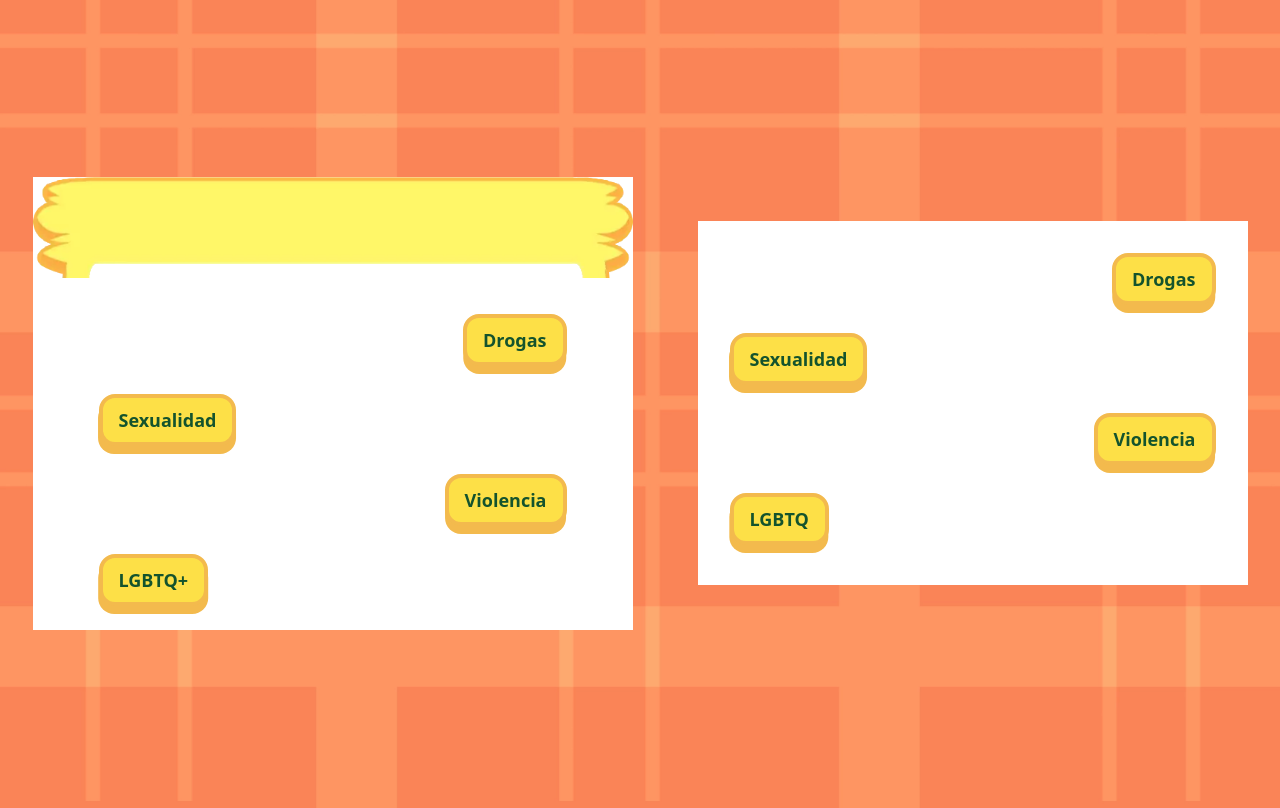
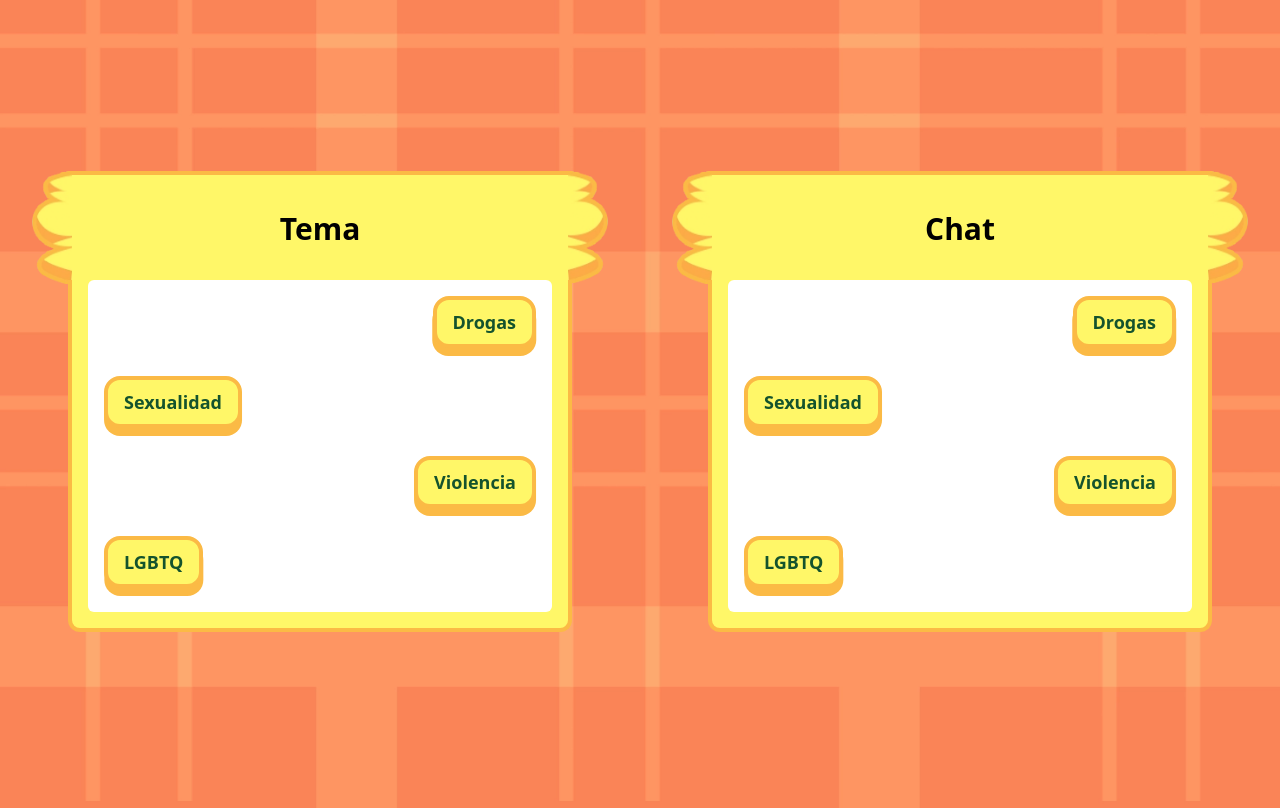
Before and after one commit to YouJu0/YouJu, a PHP site: page /src/index.php in a window 1280 px wide. Shown: the part 1601-2409 px from the top of the page. Run offline with PHP 8.4, Linux system fonts and the light colour scheme; some libraries are stand-ins or nearby versions.

Commit message:
Avances en Chat y Temas de la tercera seccion, marco y titulo + botones

```diff
--- a/src/index.php
+++ b/src/index.php
@@ -135,9 +135,9 @@ if (!isset($_SESSION['sesionMain'])) {
         </div>
       </div>
       <?php if (isset($_SESSION['sesionMain'])): ?>
-        <a href="./pages/chat/chat.php">Foro</a>
+        <a href="./pages/chat/chat.php">Chat</a>
       <?php else: ?>
-        <button id="openPopup">Foro</button>
+        <button id="openPopup">Chat</button>
       <?php endif; ?>
 
 
@@ -207,14 +207,14 @@ if (!isset($_SESSION['sesionMain'])) {
     <section id="welcome" class="flex flex-col xl:flex-row justify-between items-center h-screen bg-[url('./assets/section-one/bg.webp')] bg-cover bg-no-repeat bg-center overflow-hidden px-24">
       <div class=" flex flex-col justify-center items-center w-5/6 xl:w-auto">
         <div class="flex items-center p-14 text-[#A7DE72] overflow-hidden ">
-          <img src="./assets/section-one/lines-title.png" class="h-32" alt="">
+          <img src="./assets/section-one/lines-title.webp" class="w-24" alt="">
           <div class="flex flex-col justify-center mx-4">
             <h1 class="text-2xl sm:text-xl md:text-3xl lg:text-7xl font-semibold leading-tight text-center mx-auto">
               ¡Bienvenida Juventud!
             </h1>
-            <img src="./assets/section-one/underline.webp" class="w-4/5 m-auto mt-2 sm:w-3/5 md:w-2/5 sm:mt-4" alt="">
+            <img src="./assets/section-one/underline.webp" class="w-24 m-auto mt-2 sm:w-3/5 md:w-2/5 sm:mt-4" alt="">
           </div>
-          <img src="./assets/section-one/lines-title2.webp" class="h-32 " alt="">
+          <img src="./assets/section-one/lines-title2.webp" class="h-32" alt="">
         </div>
 
         <a href="#services" id="start-button" class="btn flex items-center justify-center relative">
@@ -235,7 +235,7 @@ if (!isset($_SESSION['sesionMain'])) {
 
     <!-- Inicio de Sección de Servicios  -->
 
-    <section id="services" class="flex justify-center items-center h-screen w-full relative bg-[url('./assets/section-two/bg.png')] bg-cover bg-no-repeat bg-center">
+    <section id="services" class="flex justify-center items-center h-screen w-full relative bg-[url('./assets/section-two/bg.webp')] bg-cover bg-no-repeat bg-center">
       <div class="swiper-container relative w-[200px]">
         <div class="swiper-wrapper">
           <div class="swiper-slide">
@@ -272,82 +272,102 @@ if (!isset($_SESSION['sesionMain'])) {
 
     <!-- Fin de Sección de Servicios  -->
 
-    <!-- Inicio del Foro y Temas  -->
+    <!-- Inicio del Chat y Temas  -->
 
-    <section id="forum-and-threads" class="flex justify-center  items-center h-[calc(100vh+0.56rem)] w-full relative bg-[url('./assets/section-three/bg.webp')] bg-cover bg-no-repeat bg-center">
+    <section id="chat-and-threads" class="flex justify-center  items-center h-[calc(100vh+0.56rem)] w-full relative bg-[url('./assets/section-three/bg.webp')] bg-cover bg-no-repeat bg-center">
 
-      <!-- Foro -->
-      <div id="forum" class="w-[600px] flex flex-col gap-5 mx-auto bg-white">
-        <img src="./assets/section-three/freame-header.webp" class="flex w-full relative top-0" alt="">
-        <div class="w-[500px] outline-offset-0 outline-8 outline-[#cede72] flex flex-col gap-5 mx-auto bg-white p-4">
+      <!-- Temas -->
+      <div id="threads" class="w-[650px]  flex flex-col mx-auto p-8">
+        <div class="flex justify-between items-stretch h-max ">
+          <img src="./assets/section-three/shape.webp" class="flex w-10" alt="">
+          <h3 class="flex bg-[#fff768] relative w-full justify-center items-center h-auto text-3xl font-bold border-t-4 border-[#fbba45]">Tema</h3>
+          <img src="./assets/section-three/shape.webp" class="flex w-10 scale-x-[-1]" alt="">
+        </div>
+
+        <div class="flex relative outline-offset-0 outline-8 -top-1  flex-col gap-5 mx-auto p-4 border-x-4 border-b-4 rounded-b-xl bg-[#fff768] border-[#fbba45] w-[calc(100%-4.5rem)]">
+
+          <div class="w-full rounded-md outline-offset-0 outline-8 flex flex-col gap-5 mx-auto -mt-4 bg-white p-4">
             <div class="bubble relative self-end w-max max-w-full mb-[8px]">
-            <div class="absolute z-0 left-[50%] translate-x-[-50%] w-full h-full top-[8px] rounded-2xl bg-[#F3BA4D]"></div>
-            <div class="sticky z-10 border-4 border-[#F3BA4D] w-max max-w-full bg-yellow-300 text-green-900 font-bold text-lg px-4 py-2 rounded-2xl truncate">
+              <div class="absolute z-0 left-[50%] translate-x-[-50%] w-full h-full top-[8px] rounded-2xl bg-[#fbba45]"></div>
+
+              <div class="sticky z-10 border-4 border-[#fbba45] w-max max-w-full bg-[#fff768] text-green-900 font-bold text-lg px-4 py-2 rounded-2xl truncate">
                 Drogas
               </div>
             </div>
+            <div class="bubble relative self-start w-max max-w-full mb-[8px]">
+              <div class="absolute z-0 left-[50%] translate-x-[-50%] w-full h-full top-[8px] rounded-2xl bg-[#fbba45]"></div>
 
-          <div class="bubble relative self-start w-max max-w-full mb-[8px]">
-            <div class="absolute z-0 left-[50%] translate-x-[-50%] w-full h-full top-[8px] rounded-2xl bg-[#F3BA4D]"></div>
-            <div class="sticky z-10 border-4 border-[#F3BA4D] w-max max-w-full bg-yellow-300 text-green-900 font-bold text-lg px-4 py-2 rounded-2xl truncate">
+              <div class="sticky z-10 border-4 border-[#fbba45] w-max max-w-full bg-[#fff768] text-green-900 font-bold text-lg px-4 py-2 rounded-2xl truncate">
                 Sexualidad
               </div>
             </div>
+            <div class="bubble relative self-end w-max max-w-full mb-[8px]">
+              <div class="absolute z-0 left-[50%] translate-x-[-50%] w-full h-full top-[8px] rounded-2xl bg-[#fbba45]"></div>
 
-          <div class="bubble relative self-end w-max max-w-full mb-[8px]">
-            <div class="absolute z-0 left-[50%] translate-x-[-50%] w-full h-full top-[8px] rounded-2xl bg-[#F3BA4D]"></div>
-            <div class="sticky z-10 border-4 border-[#F3BA4D] w-max max-w-full bg-yellow-300 text-green-900 font-bold text-lg px-4 py-2 rounded-2xl truncate">
+              <div class="sticky z-10 border-4 border-[#fbba45] w-max max-w-full bg-[#fff768] text-green-900 font-bold text-lg px-4 py-2 rounded-2xl truncate">
                 Violencia
               </div>
             </div>
+            <div class="bubble relative self-start w-max max-w-full mb-[8px]">
+              <div class="absolute z-0 left-[50%] translate-x-[-50%] w-full h-full top-[8px] rounded-2xl bg-[#fbba45]"></div>
 
-          <div class="bubble relative self-start w-max max-w-full mb-[8px]">
-            <div class="absolute z-0 left-[50%] translate-x-[-50%] w-full h-full top-[8px] rounded-2xl bg-[#F3BA4D]"></div>
-            <div class=" sticky z-10 border-4 border-[#F3BA4D] w-max max-w-full bg-yellow-300 text-green-900 font-bold text-lg px-4 py-2 rounded-2xl truncate">
-              LGBTQ+
-            </div>
+              <div class="sticky z-10 border-4 border-[#fbba45] w-max max-w-full bg-[#fff768] text-green-900 font-bold text-lg px-4 py-2 rounded-2xl truncate">
+                LGBTQ
               </div>
             </div>
 
+          </div>
+        </div>
       </div>
 
       <!-- Temas -->
 
 
-      <div id="threads" class="w-[550px]  flex flex-col gap-5 mx-auto bg-white p-8">
 
+      <div id="chat" class="w-[650px]  flex flex-col mx-auto p-8">
+        <div class="flex justify-between items-stretch h-max ">
+          <img src="./assets/section-three/shape.webp" class="flex w-10" alt="">
+          <h3 class="flex bg-[#fff768] relative w-full justify-center items-center h-auto text-3xl font-bold border-t-4 border-[#fbba45]">Chat</h3>
+          <img src="./assets/section-three/shape.webp" class="flex w-10 scale-x-[-1]" alt="">
+        </div>
+
+        <div class="flex relative outline-offset-0 outline-8 -top-1  flex-col gap-5 mx-auto p-4 border-x-4 border-b-4 rounded-b-xl bg-[#fff768] border-[#fbba45] w-[calc(100%-4.5rem)]">
+
+          <div class="w-full rounded-md outline-offset-0 outline-8 flex flex-col gap-5 mx-auto -mt-4 bg-white p-4">
             <div class="bubble relative self-end w-max max-w-full mb-[8px]">
-          <div class="absolute z-0 left-[50%] translate-x-[-50%] w-full h-full top-[8px] rounded-2xl bg-[#F3BA4D]"></div>
+              <div class="absolute z-0 left-[50%] translate-x-[-50%] w-full h-full top-[8px] rounded-2xl bg-[#fbba45]"></div>
 
-          <div class="sticky z-10 border-4 border-[#F3BA4D] w-max max-w-full bg-yellow-300 text-green-900 font-bold text-lg px-4 py-2 rounded-2xl truncate">
+              <div class="sticky z-10 border-4 border-[#fbba45] w-max max-w-full bg-[#fff768] text-green-900 font-bold text-lg px-4 py-2 rounded-2xl truncate">
                 Drogas
               </div>
             </div>
             <div class="bubble relative self-start w-max max-w-full mb-[8px]">
-          <div class="absolute z-0 left-[50%] translate-x-[-50%] w-full h-full top-[8px] rounded-2xl bg-[#F3BA4D]"></div>
+              <div class="absolute z-0 left-[50%] translate-x-[-50%] w-full h-full top-[8px] rounded-2xl bg-[#fbba45]"></div>
 
-          <div class="sticky z-10 border-4 border-[#F3BA4D] w-max max-w-full bg-yellow-300 text-green-900 font-bold text-lg px-4 py-2 rounded-2xl truncate">
+              <div class="sticky z-10 border-4 border-[#fbba45] w-max max-w-full bg-[#fff768] text-green-900 font-bold text-lg px-4 py-2 rounded-2xl truncate">
                 Sexualidad
               </div>
             </div>
             <div class="bubble relative self-end w-max max-w-full mb-[8px]">
-          <div class="absolute z-0 left-[50%] translate-x-[-50%] w-full h-full top-[8px] rounded-2xl bg-[#F3BA4D]"></div>
+              <div class="absolute z-0 left-[50%] translate-x-[-50%] w-full h-full top-[8px] rounded-2xl bg-[#fbba45]"></div>
 
-          <div class="sticky z-10 border-4 border-[#F3BA4D] w-max max-w-full bg-yellow-300 text-green-900 font-bold text-lg px-4 py-2 rounded-2xl truncate">
+              <div class="sticky z-10 border-4 border-[#fbba45] w-max max-w-full bg-[#fff768] text-green-900 font-bold text-lg px-4 py-2 rounded-2xl truncate">
                 Violencia
               </div>
             </div>
             <div class="bubble relative self-start w-max max-w-full mb-[8px]">
-          <div class="absolute z-0 left-[50%] translate-x-[-50%] w-full h-full top-[8px] rounded-2xl bg-[#F3BA4D]"></div>
+              <div class="absolute z-0 left-[50%] translate-x-[-50%] w-full h-full top-[8px] rounded-2xl bg-[#fbba45]"></div>
 
-          <div class="sticky z-10 border-4 border-[#F3BA4D] w-max max-w-full bg-yellow-300 text-green-900 font-bold text-lg px-4 py-2 rounded-2xl truncate">
+              <div class="sticky z-10 border-4 border-[#fbba45] w-max max-w-full bg-[#fff768] text-green-900 font-bold text-lg px-4 py-2 rounded-2xl truncate">
                 LGBTQ
               </div>
             </div>
 
           </div>
+        </div>
+      </div>
     </section>
-    <!-- Fin del Foro y Temas  -->
+    <!-- Fin del Chat y Temas  -->
 
 
   </main>
--- a/src/main.css
+++ b/src/main.css
@@ -648,6 +648,14 @@ video {
   top: 100%;
 }
 
+.top-1 {
+  top: 0.25rem;
+}
+
+.-top-1 {
+  top: -0.25rem;
+}
+
 .z-0 {
   z-index: 0;
 }
@@ -703,6 +711,10 @@ video {
   margin-top: 2.25rem;
 }
 
+.-mt-4 {
+  margin-top: -1rem;
+}
+
 .block {
   display: block;
 }
@@ -794,6 +806,11 @@ video {
   height: 100%;
 }
 
+.h-max {
+  height: -moz-max-content;
+  height: max-content;
+}
+
 .h-screen {
   height: 100vh;
 }
@@ -802,8 +819,8 @@ video {
   width: 2.5rem;
 }
 
-.w-4\/5 {
-  width: 80%;
+.w-24 {
+  width: 6rem;
 }
 
 .w-5\/6 {
@@ -832,6 +849,10 @@ video {
 
 .w-\[600px\] {
   width: 600px;
+}
+
+.w-\[82\%\] {
+  width: 82%;
 }
 
 .w-\[calc\(100\%-2rem\)\] {
@@ -851,6 +872,34 @@ video {
   width: 100vw;
 }
 
+.w-\[calc\(100\%-5rem\)\] {
+  width: calc(100% - 5rem);
+}
+
+.w-\[calc\(100\%-4\.8rem\)\] {
+  width: calc(100% - 4.8rem);
+}
+
+.w-\[calc\(100\%-4\.6rem\)\] {
+  width: calc(100% - 4.6rem);
+}
+
+.w-\[calc\(100\%-4\.5rem\)\] {
+  width: calc(100% - 4.5rem);
+}
+
+.w-4\/12 {
+  width: 33.333333%;
+}
+
+.w-\[40\%\] {
+  width: 40%;
+}
+
+.w-\[650px\] {
+  width: 650px;
+}
+
 .min-w-60 {
   min-width: 15rem;
 }
@@ -889,6 +938,11 @@ video {
   transform: translate(var(--tw-translate-x), var(--tw-translate-y)) rotate(var(--tw-rotate)) skewX(var(--tw-skew-x)) skewY(var(--tw-skew-y)) scaleX(var(--tw-scale-x)) scaleY(var(--tw-scale-y));
 }
 
+.scale-x-\[-1\] {
+  --tw-scale-x: -1;
+  transform: translate(var(--tw-translate-x), var(--tw-translate-y)) rotate(var(--tw-rotate)) skewX(var(--tw-skew-x)) skewY(var(--tw-skew-y)) scaleX(var(--tw-scale-x)) scaleY(var(--tw-scale-y));
+}
+
 .transform {
   transform: translate(var(--tw-translate-x), var(--tw-translate-y)) rotate(var(--tw-rotate)) skewX(var(--tw-skew-x)) skewY(var(--tw-skew-y)) scaleX(var(--tw-scale-x)) scaleY(var(--tw-scale-y));
 }
@@ -925,6 +979,10 @@ video {
 
 .items-center {
   align-items: center;
+}
+
+.items-stretch {
+  align-items: stretch;
 }
 
 .justify-center {
@@ -1004,6 +1062,20 @@ video {
   border-radius: 0.75rem;
 }
 
+.rounded-sm {
+  border-radius: 0.125rem;
+}
+
+.rounded-b-xl {
+  border-bottom-right-radius: 0.75rem;
+  border-bottom-left-radius: 0.75rem;
+}
+
+.rounded-s {
+  border-start-start-radius: 0.25rem;
+  border-end-start-radius: 0.25rem;
+}
+
 .border {
   border-width: 1px;
 }
@@ -1014,6 +1086,19 @@ video {
 
 .border-\[3px\] {
   border-width: 3px;
+}
+
+.border-x-4 {
+  border-left-width: 4px;
+  border-right-width: 4px;
+}
+
+.border-t-4 {
+  border-top-width: 4px;
+}
+
+.border-b-4 {
+  border-bottom-width: 4px;
 }
 
 .border-solid {
@@ -1025,6 +1110,11 @@ video {
   border-color: rgb(243 186 77 / var(--tw-border-opacity));
 }
 
+.border-\[\#fbba45\] {
+  --tw-border-opacity: 1;
+  border-color: rgb(251 186 69 / var(--tw-border-opacity));
+}
+
 .border-current {
   border-color: currentColor;
 }
@@ -1057,6 +1147,11 @@ video {
   background-color: rgb(243 186 77 / var(--tw-bg-opacity));
 }
 
+.bg-\[\#fff768\] {
+  --tw-bg-opacity: 1;
+  background-color: rgb(255 247 104 / var(--tw-bg-opacity));
+}
+
 .bg-blue-600 {
   --tw-bg-opacity: 1;
   background-color: rgb(37 99 235 / var(--tw-bg-opacity));
@@ -1072,6 +1167,11 @@ video {
   background-color: rgb(17 24 39 / var(--tw-bg-opacity));
 }
 
+.bg-red-100 {
+  --tw-bg-opacity: 1;
+  background-color: rgb(254 226 226 / var(--tw-bg-opacity));
+}
+
 .bg-white {
   --tw-bg-opacity: 1;
   background-color: rgb(255 255 255 / var(--tw-bg-opacity));
@@ -1082,6 +1182,16 @@ video {
   background-color: rgb(253 224 71 / var(--tw-bg-opacity));
 }
 
+.bg-\[\#fbba45\] {
+  --tw-bg-opacity: 1;
+  background-color: rgb(251 186 69 / var(--tw-bg-opacity));
+}
+
+.bg-\[\#fff368\] {
+  --tw-bg-opacity: 1;
+  background-color: rgb(255 243 104 / var(--tw-bg-opacity));
+}
+
 .bg-opacity-50 {
   --tw-bg-opacity: 0.5;
 }
@@ -1094,8 +1204,8 @@ video {
   background-image: url('./assets/section-three/bg.webp');
 }
 
-.bg-\[url\(\'\.\/assets\/section-two\/bg\.png\'\)\] {
-  background-image: url('./assets/section-two/bg.png');
+.bg-\[url\(\'\.\/assets\/section-two\/bg\.webp\'\)\] {
+  background-image: url('./assets/section-two/bg.webp');
 }
 
 .bg-cover {
@@ -1177,6 +1287,10 @@ video {
   padding-inline-start: 0.25rem;
 }
 
+.pt-0 {
+  padding-top: 0px;
+}
+
 .text-center {
   text-align: center;
 }
@@ -1192,6 +1306,11 @@ video {
 .text-2xl {
   font-size: 1.5rem;
   line-height: 2rem;
+}
+
+.text-3xl {
+  font-size: 1.875rem;
+  line-height: 2.25rem;
 }
 
 .text-4xl {
@@ -1294,10 +1413,6 @@ video {
 
 .outline-offset-0 {
   outline-offset: 0px;
-}
-
-.outline-\[\#A7DE72\] {
-  outline-color: #A7DE72;
 }
 
 .outline-\[\#cede72\] {
```
Also changed, not shown: src/assets/section-three/freame-header.webp (deleted), src/assets/section-three/shape.webp (added). Lines whose indentation alone changed are shown as unchanged.
